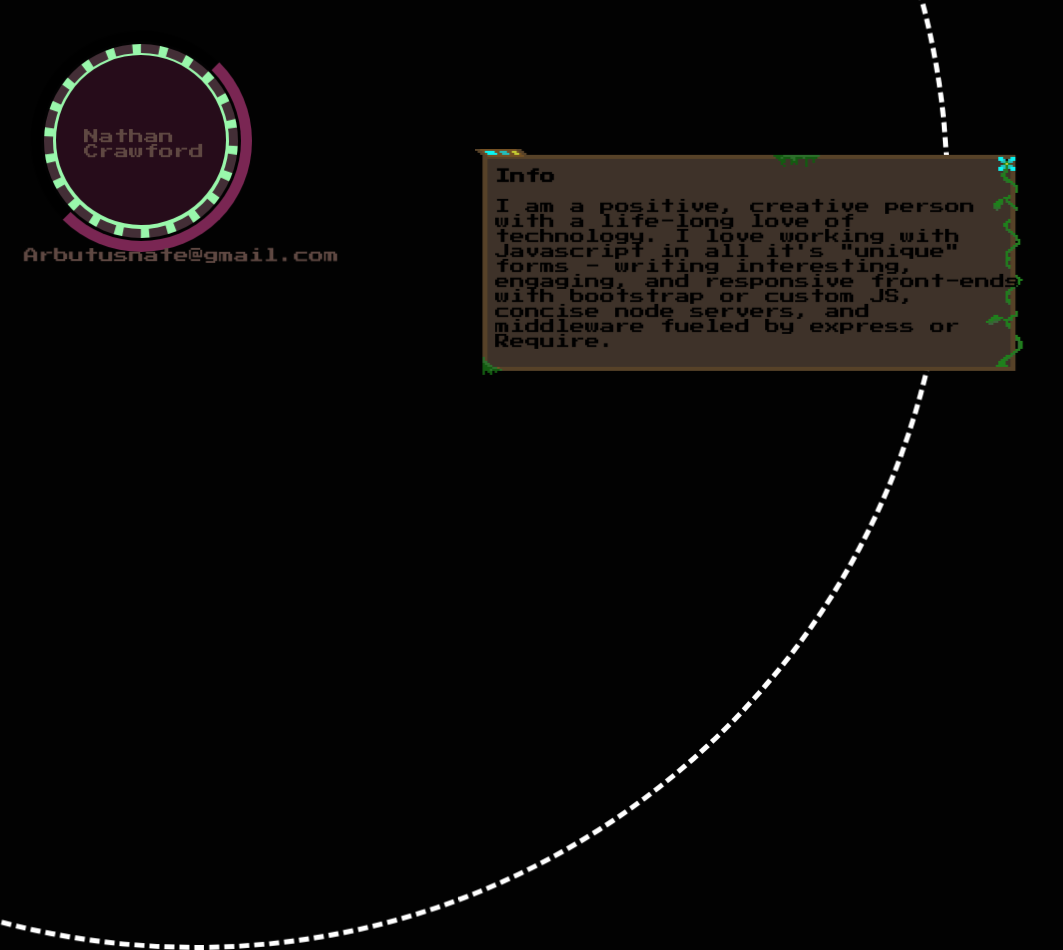
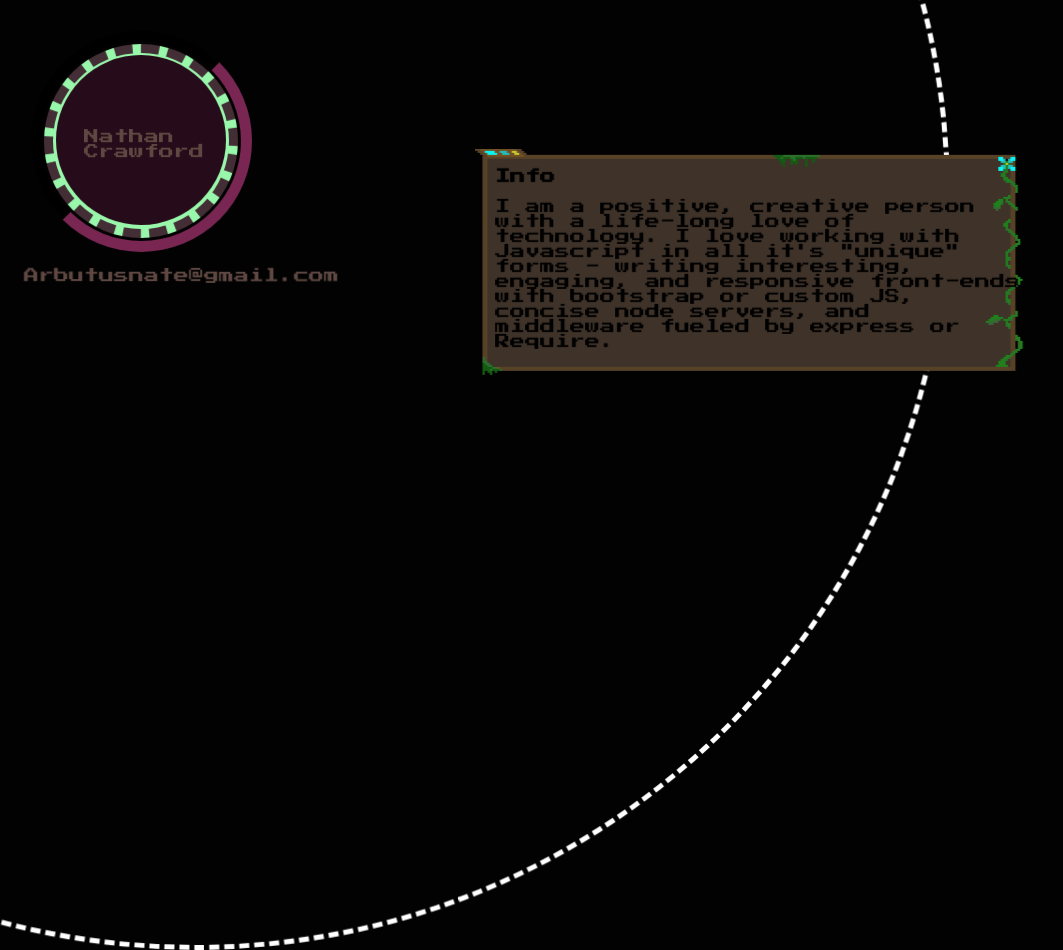
Before and after one commit to ArbutusNate/Fancy-Portfolio, a website: page index.html in a window 1280 px wide. Shown: the top 950 px of the page, without its empty margins (0-1063 px from the left). Drawn offline with nearby package versions, Linux system fonts and the light colour scheme.

Commit message:
small adjustment to top margin on navbar

```diff
--- a/style/style.css
+++ b/style/style.css
@@ -59,7 +59,7 @@ body{
 
 .nav-info {
   margin-left: -60px;
-  margin-top: 25px;
+  margin-top: 45px;
 }
 
 .carousel {
```
